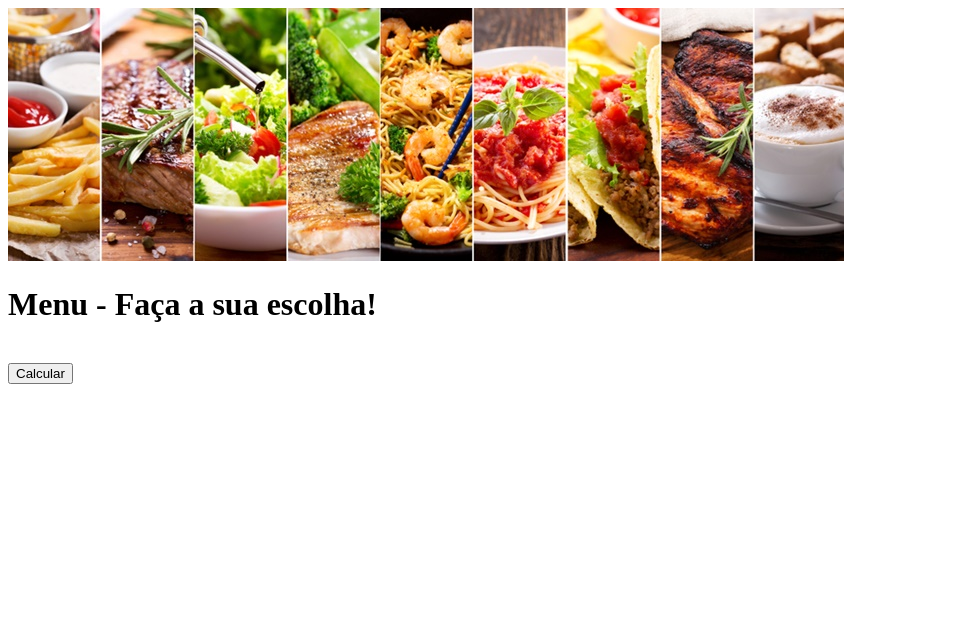
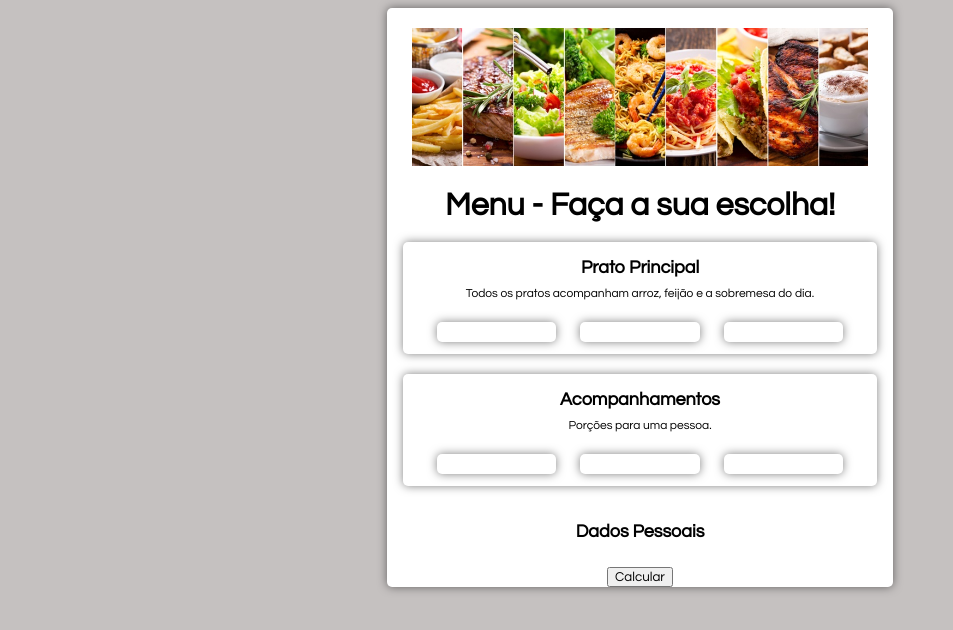
Before and after one commit to kauanzin222/bootcamp-devjr-ProjetoMenu, a plain HTML site: page index.html in a window 1280 px wide. Shown: the whole page, without its empty margins (0-953 px from the left). Drawn offline with Linux system fonts and the light colour scheme; files that its build step writes are made by us from their sources; files whose address does not match are found by name.

Commit message:
closes #2 - CSS básico

```diff
--- a/css/style.css
+++ b/css/style.css
@@ -0,0 +1,89 @@
+* {
+    font-family: 'Century Gothic', sans-serif;
+}
+
+body {
+    background-color: #C5C1C0;
+}
+
+.container {
+    background-color: white;
+
+    border-radius: 5px;
+    box-shadow: 0 0 0.625rem rgba(0, 0, 0, 0.5);
+
+    text-align: center;
+    margin: auto;
+    width: 40%;
+}
+
+.sub-container {
+    margin-top: 20px;
+
+    display: flex;
+    flex-direction: column;
+    justify-content: center;
+    align-items: center;
+}
+
+.card-container {
+    font-size: 12px;
+
+    width: 85%;
+    height: auto;
+
+    padding: 0px 22px;
+    margin-bottom: 20px;
+
+    border-radius: 5px;
+    box-shadow: 0 0 0.625rem rgba(0, 0, 0, 0.5);
+}
+
+.card-title {
+    display: block;
+    font-weight: 600;
+    font-size: 18px;
+
+    padding-top: 16px;
+    padding-bottom: 10px;
+}
+
+.plates-card {
+    display: flex;
+    flex-direction: row;
+    justify-content: center;
+
+    margin-top: 10px;
+}
+
+.card {
+    width: 150px;
+
+    padding-bottom: 20px;
+    margin: 12px;
+    height: auto;
+
+    border-radius: 5px;
+    box-shadow: 0 0 0.625rem rgba(0, 0, 0, 0.5);
+
+    font-size: 10px;
+    font-weight: 600;
+}
+
+.title {
+    font-size: 32px;
+    font-weight: 600;
+}
+
+.home {
+    max-width: 90%;
+    height: auto;
+
+    margin-top: 20px;
+    margin-bottom: 20px;
+}
+
+.plate {
+    max-width: 90%;
+    height: 170px;
+}
--- a/index.html
+++ b/index.html
@@ -1,31 +1,66 @@
 <!DOCTYPE html>
 <html lang="en">
+
 <head>
     <meta charset="UTF-8">
     <meta name="viewport" content="width=device-width, initial-scale=1.0">
     <title>Projeto Menu</title>
-    <link rel="stylesheet" href="style.css">
-    <link rel="stylesheet" href="quantity.css">
+    <link rel="stylesheet" href="css/style.css">
+    <link rel="stylesheet" href="css/quantity.css">
 </head>
+
 <body>
     <div class="container">
-        <img src="assets/home.jpg"> <br>
-        <h1>Menu - Faça a sua escolha!</h1>
+        <img class="home" src="assets/home.jpg"> <br>
+        <a class="title">Menu - Faça a sua escolha!</a>
 
-        <div class="prato-principal">
-            <div class="card-title"></div>
+        <div class="sub-container">
+            <div class="card-container">
+                <div class="card-title">Prato Principal</div>
+                Todos os pratos acompanham arroz, feijão e a sobremesa do dia.
+
+                <div class="plates-card">
+
+                    <div class="card">
+
                     </div>
 
-        <div class="acompanhamentos">
-            <div class="card-title"></div>
+                    <div class="card">
+
+                    </div>
+
+                    <div class="card">
+
+                    </div>
+                </div>
+            </div>
+
+            <div class="card-container">
+                <div class="card-title">Acompanhamentos</div>
+                Porções para uma pessoa.
+                <div class="plates-card">
+                    <div class="card">
+
+                    </div>
+                    <div class="card">
+
+                    </div>
+                    <div class="card">
+
+                    </div>
+                </div>
             </div>
 
             <div class="dados-pessoais">
-            <div class="card-title"></div>
+                <div class="card-title">Dados Pessoais</div>
+
+
             </div>
 
             <br>
             <button>Calcular</button>
+
+        </div>
 
     </div>
 
@@ -37,4 +72,5 @@
     <script src="javascript.js"></script>
 
 </body>
+
 </html>
```
Lines whose indentation alone changed are shown as unchanged.
